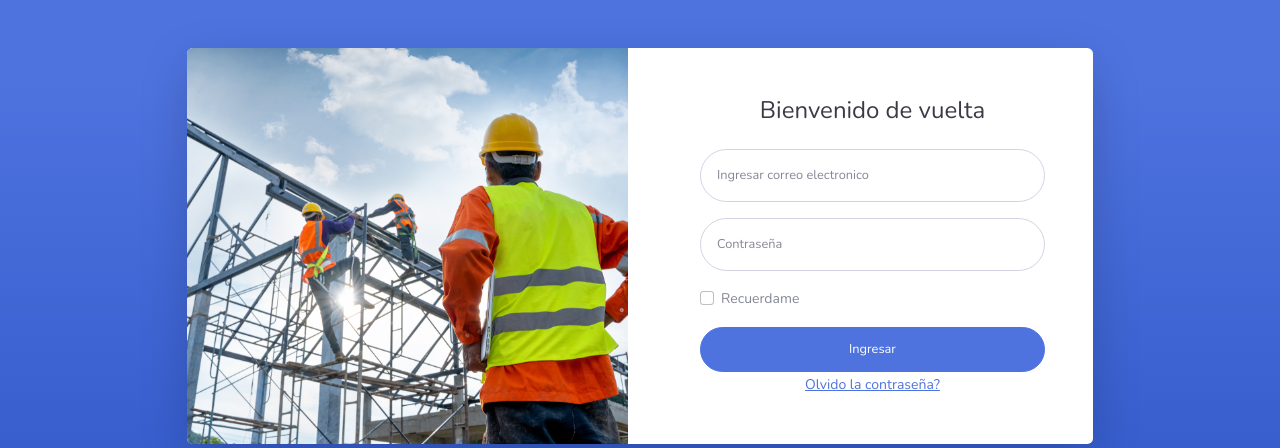
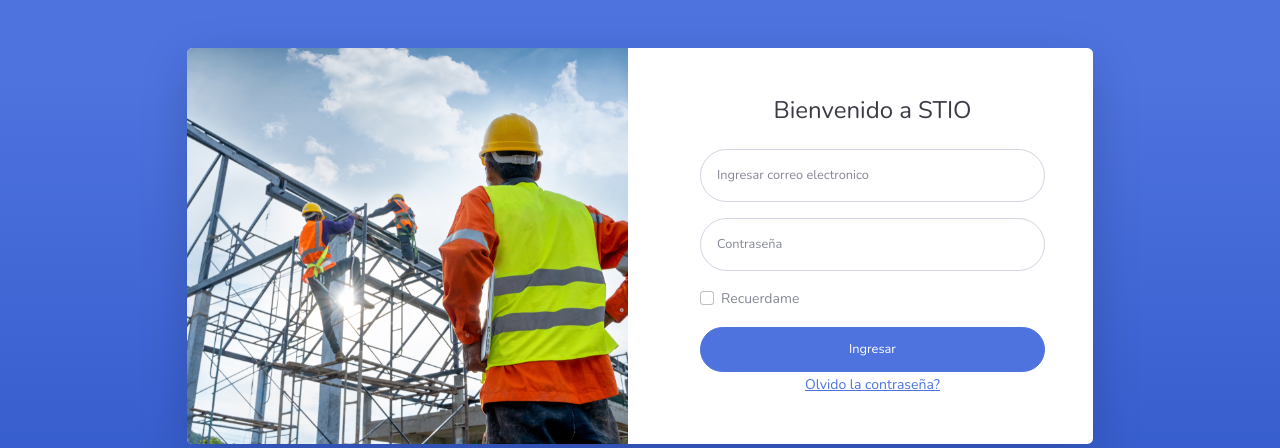
Before and after one commit to Jhonatan-Sanchez-Pimiento/STIO, a Flask app: page /ingresar in a window 1280 px wide. Shown: the top 448 px of the page. Run offline with Flask 2, Linux system fonts and the light colour scheme; some libraries are stand-ins or nearby versions.

Commit message:
cambiar bienvenido

```diff
--- a/main.py
+++ b/main.py
@@ -126,7 +126,7 @@ def index():
     if "correo" in session:
         correo = session["correo"]
         usuario = dbFuctions.consultar_usuario(correo)
-        return(render_template("index.html", nombre=usuario.nombre))
+        return(render_template("index.html", nombre=usuario.nombre.title())) # pasar el nombre comenzando con mayusculas
 
     else:
         flash("No has iniciado sesion")
--- a/templates/login.html
+++ b/templates/login.html
@@ -14,7 +14,7 @@ STIO{%endblock %} {% block content %}
           <div class="col-lg-6">
             <div class="p-5">
               <div class="text-center">
-                <h4 class="text-dark mb-4">Bienvenido de vuelta</h4>
+                <h4 class="text-dark mb-4">Bienvenido a STIO</h4>
               </div>
               <form action="#" method="post" class="user">
                 <div class="mb-3">
```
Also changed, not shown: README.md.
